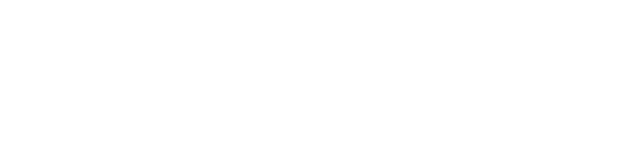
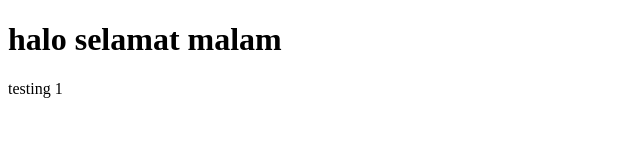
Before and after one commit to mrppradana/testing1, a plain HTML site: page index.html in a window 1280 px wide. Shown: the whole page, without its empty margins (0-640 px from the left). Drawn offline with Linux system fonts and the light colour scheme.

Commit message:
menambah body

```diff
--- a/index.html
+++ b/index.html
@@ -7,6 +7,7 @@
     <title>Test</title>
 </head>
 <body>
-
+    <h1>halo selamat malam</h1>
+    <p>testing 1</p>
 </body>
 </html>
```
